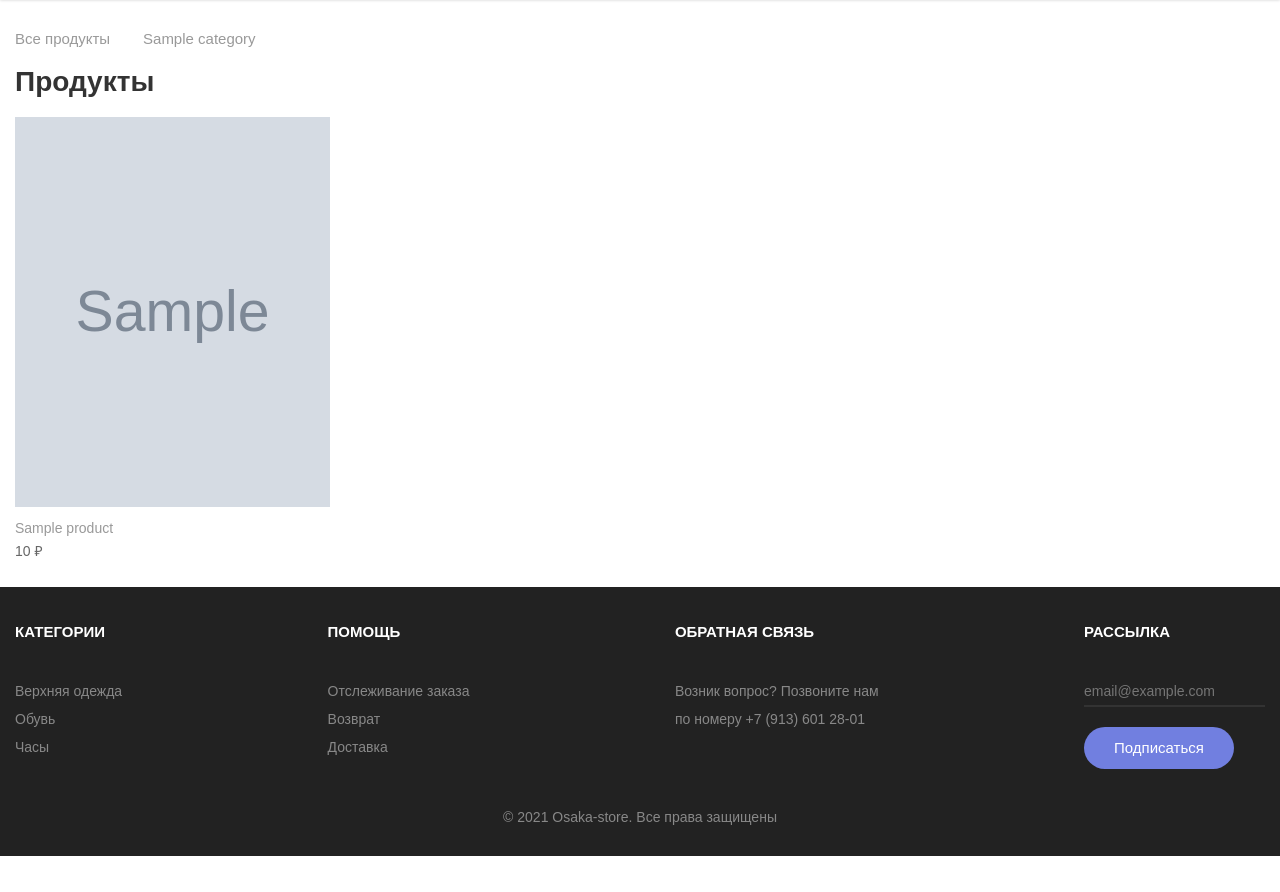
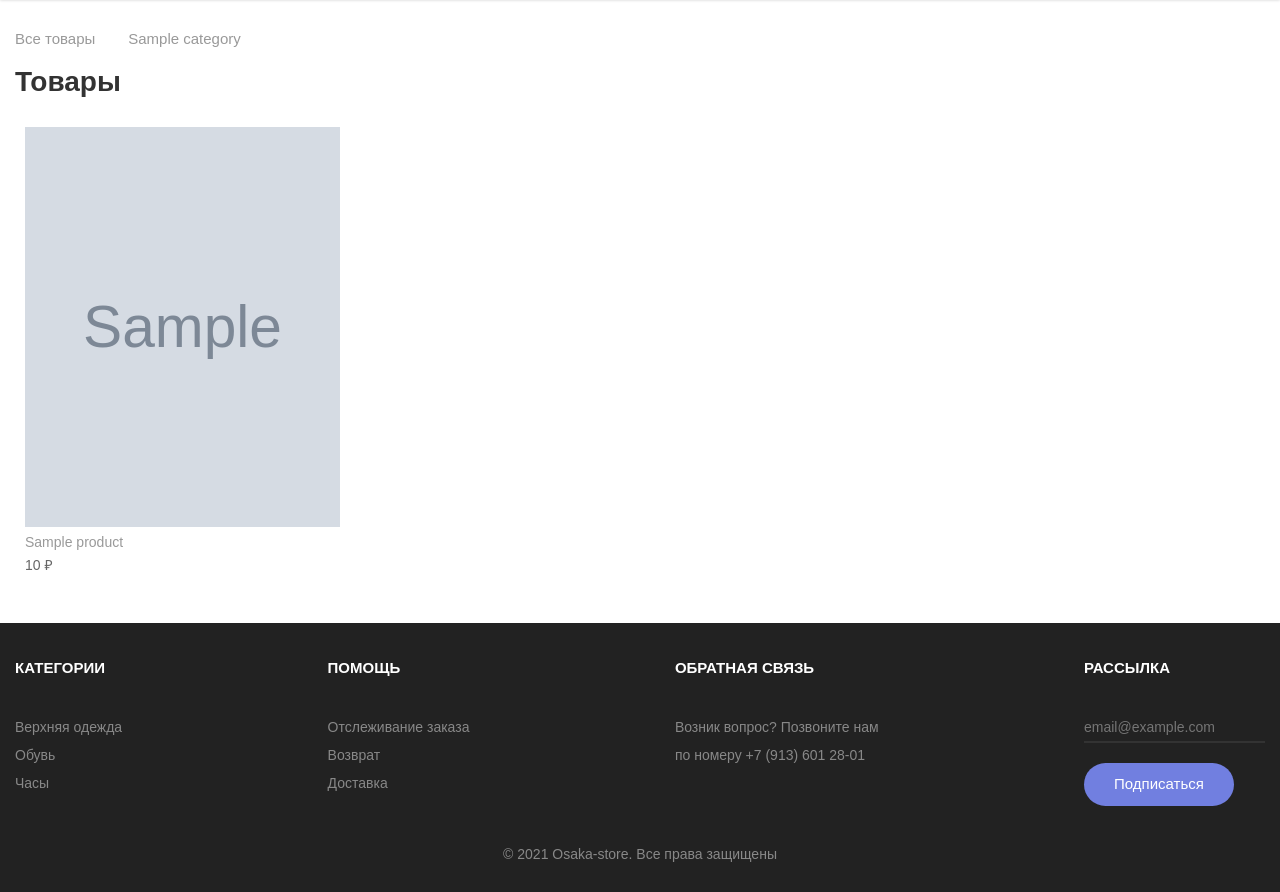
Before and after one commit to sonochiwa/osaka, a Django app: page /catalog in a window 1280 px wide. Shown: the part 62-954 px from the top of the page. Before the commit the page ends 918 px from the top, so only its background shows below. Run offline with Django 3.2, Linux system fonts and the light colour scheme; tables that the repository leaves empty hold one stand-in row (values such as "Sample post"); grey boxes marked "Sample" are stand-in pictures.

Commit message:
catalog fix

```diff
--- a/account/templates/registration/register_done.html
+++ b/account/templates/registration/register_done.html
@@ -6,7 +6,9 @@
 
 {% block content %}
 <div class="container">
+    </div class="register_done">
     <h1>Регистрация прошла успешно.</h1>
     <p><a href="{% url 'index' %}">Вернуться на главную</a></p>
+    </div>
 </div>
 {% endblock %}
--- a/catalog/templates/catalog/list.html
+++ b/catalog/templates/catalog/list.html
@@ -2,32 +2,33 @@
 {% load static %}
 
 {% block title %}
-    {% if category %}{{ category.name }}{% else %}Продукты{% endif %}
+    {% if category %}{{ category.name }}{% else %}Товары{% endif %}
 {% endblock %}
 
 {% block content %}
 <div class="container">
     <div id="sidebar">
         <ul>
-            <li {% if not category %} class = "selected" {% endif %}><a href="{% url "catalog:product_list" %}">Все продукты</a></li>
+            <li {% if not category %} class = "selected" {% endif %}><a href="{% url "catalog:product_list" %}">Все товары</a></li>
             {% for c in categories %}
             <li {% if category.slug == c.slug %} class = "selected" {% endif %}><a href="{{ c.get_absolute_url }}">{{ c.name }}</a></li>
             {% endfor %}
         </ul>
     </div>
 
+    <h1>{% if category %}{{ category.name }}{% else %}Товары{% endif %}</h1>
+
     <div id="main" class="product-list">
-        <h1>{% if category %}{{ category.name }}{% else %}Продукты{% endif %}</h1>
         {% for product in products %}
-        <div class="item">
-            <a href="{{ product.get_absolute_url }}">
-            <img src="{% if product.image %}{{ product.image.url }}{% else %}{% static "osaka/images/product-01.jpg" %}{% endif %}">
-            </a>
-            <a href="{{ product.get_absolute_url }}">{{ product.name }}</a>
-            <br>
+        <div class="card">
+            <div class="item">
+                <img src="{% if product.image %}{{ product.image.url }}{% else %}{% static "osaka/images/product-01.jpg" %}{% endif %}">
+            </div>
+                        <p><a href="{{ product.get_absolute_url }}"> {{ product.name }}</a></p>
             <p class="money">{{ product.price }} ₽</p>
         </div>
         {% endfor %}
     </div>
+
 </div>
 {% endblock %}
--- a/osaka/static/osaka/css/style.css
+++ b/osaka/static/osaka/css/style.css
@@ -44,6 +44,7 @@
 }
 
 section {
+    padding-top: 30px;
     margin-top: 62px;
     margin-bottom: 10px;
     text-align: justify;
@@ -171,14 +172,6 @@
     }
 }
 
-@media (max-width: 900px) {
-    .item {
-        width: 200px;
-        height: 300px;
-        margin-bottom: 70px;
-    }
-}
-
 .col3 p {
     color: #888;
 }
@@ -192,7 +185,6 @@
     color: white;
     padding: 10px 30px 10px;
     margin-top: 20px;
-    /* transition: 0.4s ease; */
     cursor: pointer;
 }
 
@@ -224,6 +216,7 @@
     width: 100%;
     display: flex;
     justify-content: center;
+    top: -30px;
 }
 
 .banner img {
@@ -239,44 +232,6 @@
     font-size: 70px;
     font-weight: bold;
     color: white;
-}
-
-.item {
-    display: inline-block;
-}
-
-.catalog img:hover {
-    transform: scale(1.2);
-    transition: 0.5s;
-}
-
-.item {
-    width: 315px;
-    height: 390px;
-    /* overflow: hidden; */
-    margin-bottom: 70px;
-}
-
-.item img {
-    width: 100%;
-    height: 100%;
-    overflow: hidden;
-    margin-bottom: 10px;
-}
-
-.item img:hover {
-    transform: scale(1.03);
-    transition: 1s;
-}
-
-.item a {
-    text-decoration: none;
-    color: #999;
-    margin-bottom: 15px;
-}
-
-#sidebar {
-    padding-top: 30px;
 }
 
 #sidebar li {
@@ -299,12 +254,77 @@
     padding: 5px 5px 5px 0;
 }
 
-#product-list {
+.item {
+    flex-direction: column;
     display: flex;
-    justify-content: space-between;
+    justify-content: center;
+    align-items: center;
+    height: 400px;
+    width: 315px;
+    /* overflow: hidden; */
 }
 
+.item img {
+    width: 100%;
+    height: 100%;
+}
+
+.card {
+    padding: 10px;
+    margin-bottom: 30px;
+    width: 25%;
+    overflow: hidden;
+    justify-content: center;
+}
+
+@media (max-width: 1300px) {
+    .card {
+        width: 33%;
+    }
+}
+
+@media (max-width: 1030px) {
+    .card {
+        width: 50%;
+    }
+}
+
+@media (max-width: 700px) {
+    .item {
+        height: 290px;
+        width: 210px;
+        /* overflow: hidden; */
+    }
+    .card {
+        width: 50%;
+    }
+}
+
+.card a {
+    text-decoration: none;
+    color: #999;
+    line-height: 30px;
+    vertical-align: center;
+}
+
+.card a:hover {
+    color: #717fe0;
+}
+
+.product-list {
+    display: flex;
+    flex-wrap: wrap;
+    width: 100%;
+    /* justify-content: space-between; */
+    justify-content: start;
+}
+
+
+/* .item img:hover {
+    transform: scale(1.03);
+    transition: 1s;
+} */
+
 .money {
-    line-height: 30px;
     color: #666;
 }
--- a/osaka/templates/osaka/about.html
+++ b/osaka/templates/osaka/about.html
@@ -6,6 +6,7 @@
 {% endblock %}
 
 {% block content %}
+<link rel="stylesheet" href="{% static 'osaka/css/banner.css' %}">
     <div class="banner">
         <img src="{% static 'osaka/images/bg-02.jpg' %}">
         <p class="lead">О нас
--- a/osaka/templates/osaka/blog.html
+++ b/osaka/templates/osaka/blog.html
@@ -1,11 +1,14 @@
 {% extends 'osaka/wrapper.html' %}
 {% load static %}
 
+
 {% block title %}
     Блог
+
 {% endblock %}
 
 {% block content %}
+<link rel="stylesheet" href="{% static 'osaka/css/banner.css' %}">
     <div class="banner">
         <img src="{% static 'osaka/images/bg-01.jpg' %}"/>
         <p class="lead">Блог</p>
--- a/osaka/templates/osaka/contacts.html
+++ b/osaka/templates/osaka/contacts.html
@@ -6,6 +6,7 @@
 {% endblock %}
 
 {% block content %}
+<link rel="stylesheet" href="{% static 'osaka/css/banner.css' %}">
     <div class="banner">
         <img src="{% static 'osaka/images/bg-03.jpg' %}">
         <p class="lead">Контакты</p>
```
Also changed, not shown: 1 other file.
